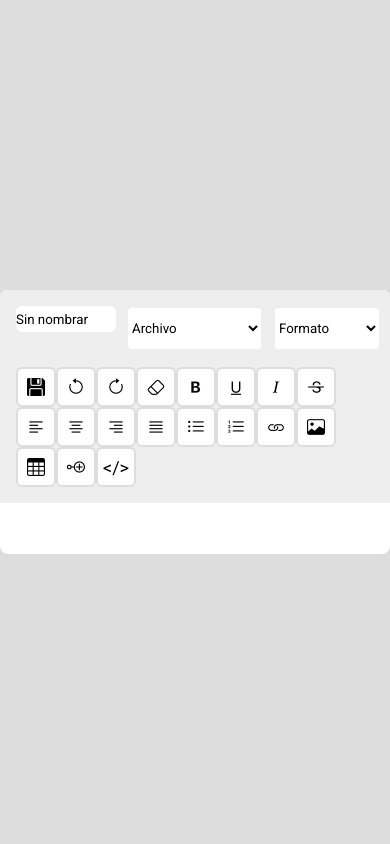
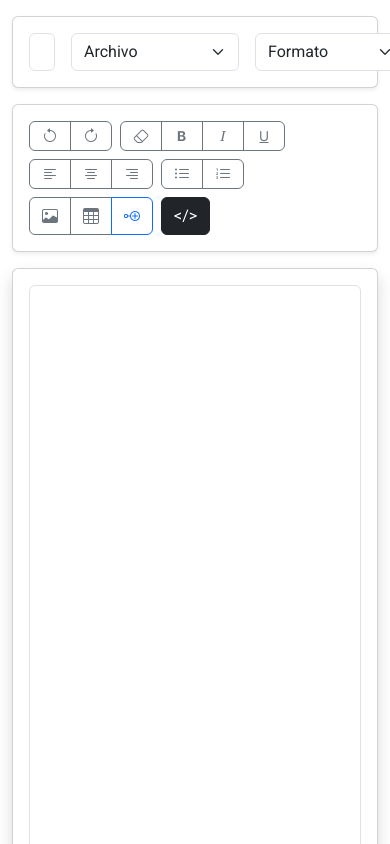
Before and after one commit to KevinLab123/componente-editor-de-texto, a website: page index.html in a window 390 px wide. Drawn offline with nearby package versions, Linux system fonts and the light colour scheme.

Commit message:
Migración de estructura de editor HTML y CSS a Bootsrap
Se reemplazan elementos como barra de herramientas, botones y espacio de contenido por una solución con boostrap, esto para brindar una mejor responsividad entre diferentes tamaños de pantalla y simplificando la estructura del editor.

```diff
--- a/index.html
+++ b/index.html
@@ -1,128 +1,184 @@
-<!DOCTYPE html>
-<html lang="en">
-
 <head>
     <meta charset="UTF-8">
     <meta name="viewport" content="width=device-width, initial-scale=1.0">
+
+    <!-- Bootstrap -->
+    <link href="https://cdn.jsdelivr.net/npm/bootstrap@5.3.3/dist/css/bootstrap.min.css" rel="stylesheet">
+
+    <!-- Bootstrap icons -->
     <link rel="stylesheet" href="https://cdn.jsdelivr.net/npm/bootstrap-icons@1.13.1/font/bootstrap-icons.min.css">
+
     <link rel="stylesheet" href="style.css">
-    <title>Editor De Texto</title>
+
+    <title>Editor de Plantillas</title>
 </head>
 
 <body>
-    <!-- Contenedor Principal -->
-    <div class="container">
-        <!-- Toolbar -->
-        <div class="toolbar">
-            <div class="head">
-                <input id="filename" type="text" placeholder="Nombre Del Archivo" value="Sin nombrar ">
-                <!-- Opciones Del ToolBar -->
-                <!-- Exportado -->
-                <select onchange="saveAsPDF(this.value); this.selectedIndex = 0;">
-                    <option value="" selected="" hidden="" disabled="">
-                        Archivo
-                    </option>
 
-                    <option value="new">
-                        Nuevo Documento
-                    </option>
-                    <option value="pdf">
-                        Guardar cómo PDF
-                    </option>
-                    <option value="save">
-                        Guardar plantilla
-                    </option>
+
+
+    <div class="container-fluid py-3">
+
+        <!-- HEADER -->
+        <div class="row mb-3">
+            <div class="col">
+                <div class="card shadow-sm">
+                    <div class="card-body d-flex gap-3 align-items-center">
+
+                        <input id="filename" type="text" class="form-control w-25" placeholder="Nombre del archivo"
+                            value="Sin nombrar">
+
+                        <!-- Archivo -->
+                        <select class="form-select w-auto" onchange="saveAsPDF(this.value); this.selectedIndex=0;">
+                            <option hidden selected>Archivo</option>
+                            <option value="new">Nuevo</option>
+                            <option value="pdf">Guardar PDF</option>
+                            <option value="save">Guardar Plantilla</option>
                         </select>
+
                         <!-- Formato -->
-                <select onchange="setBlockFormat(this.value); this.selectedIndex = 0;">
-                    <option value="" selected="" hidden="" disabled="">
-                        Formato
-                    </option>
-
+                        <select class="form-select w-auto" onchange="setBlockFormat(this.value); this.selectedIndex=0;">
+                            <option hidden selected>Formato</option>
                             <option value="h1">Encabezado 1</option>
                             <option value="h2">Encabezado 2</option>
                             <option value="h3">Encabezado 3</option>
                             <option value="h4">Encabezado 4</option>
                             <option value="h5">Encabezado 5</option>
                             <option value="h6">Encabezado 6</option>
-                    <option value="p">Parrafo</option>
-                </select>
-                <!-- Selector de fuente -->
-                <select onchange="setFontFamily(this.value); this.selectedIndex = 0;">
-                    <option value="" selected hidden disabled>Fuente</option>
-                    <optgroup label="Modernas">
-                        <option value="Arial, sans-serif">Arial</option>
-                        <option value="'Helvetica Neue', Helvetica, sans-serif">Helvetica</option>
-                        <option value="'Open Sans', sans-serif">Open Sans</option>
-                        <option value="Verdana, Geneva, sans-serif">Verdana</option>
-                    </optgroup>
-                    <optgroup label="Tradicionales">)">
-                        <option value="'Times New Roman', Times, serif">Times New Roman</option>
-                        <option value="Georgia, serif">Georgia</option>
-                        <option value="'Palatino Linotype', serif">Palatino</option>
-                    </optgroup>
-                    <optgroup label="Técnicas">
-                        <option value="'Courier New', Courier, monospace">Courier New</option>
-                    </optgroup>
+                            <option value="p">Párrafo</option>
                         </select>
 
-                <!-- Tamaño de fuente -->
-                <select onchange="setFontSize(this.value); this.selectedIndex = 0;">
-                    <option value="" selected hidden disabled>Tamaño De Fuente</option>
-                    <option value="12px">Muy Pequeño</option>
-                    <option value="14px">Pequeño</option>
-                    <option value="16px">Regular</option>
-                    <option value="20px">Medio</option>
-                    <option value="24px">Largo</option>
-                    <option value="32px">Extra Largo</option>
-                    <option value="48px">Grande</option>
+                        <!-- Fuente -->
+                        <select class="form-select w-auto" onchange="setFontFamily(this.value); this.selectedIndex=0;">
+                            <option hidden selected>Fuente</option>
+                            <option value="Arial">Arial</option>
+                            <option value="Verdana">Verdana</option>
+                            <option value="Georgia">Georgia</option>
                         </select>
-                <!-- Color y fondo -->
-                <div>
-                    <span>Color</span>
-                    <input oninput="formatDoc('foreColor',this.value); this.value='#000000';" type="color">
+
+                        <!-- Tamaño -->
+                        <select class="form-select w-auto" onchange="setFontSize(this.value); this.selectedIndex=0;">
+                            <option hidden selected>Tamaño</option>
+                            <option value="12px">12</option>
+                            <option value="16px">16</option>
+                            <option value="24px">24</option>
+                        </select>
+
+                        <!-- Color -->
+                        <input type="color" class="form-control form-control-color"
+                            oninput="formatDoc('foreColor',this.value)">
+
+                        <!-- Fondo -->
+                        <input type="color" class="form-control form-control-color"
+                            oninput="formatDoc('hiliteColor',this.value)">
+
+                    </div>
+                </div>
+            </div>
+        </div>
+        <!-- TOOLBAR -->
+        <div class="row mb-3">
+            <div class="col">
+                <div class="card shadow-sm">
+                    <div class="card-body">
+
+                        <div class="btn-toolbar gap-2 flex-wrap">
+
+                            <div class="btn-group">
+                                <button class="btn btn-outline-secondary" onclick="undo()">
+                                    <i class="bi bi-arrow-counterclockwise"></i>
+                                </button>
+
+                                <button class="btn btn-outline-secondary" onclick="redo()">
+                                    <i class="bi bi-arrow-clockwise"></i>
+                                </button>
                             </div>
 
-                <div>
-                    <span>Fondo</span>
-                    <input oninput="formatDoc('hiliteColor',this.value); this.value='#000000';" type="color">
+                            <div class="btn-group">
+                                 <button class="btn btn-outline-secondary" onclick="clearFormattingToParagraph()">
+                                    <i class="bi bi-eraser"></i>
+                                </button>
+
+                                <button class="btn btn-outline-secondary" onclick="bold()">
+                                    <i class="bi bi-type-bold"></i>
+                                </button>
+
+                                <button class="btn btn-outline-secondary" onclick="italic()">
+                                    <i class="bi bi-type-italic"></i>
+                                </button>
+
+                                <button class="btn btn-outline-secondary" onclick="underline()">
+                                    <i class="bi bi-type-underline"></i>
+                                </button>
                             </div>
 
+                            <div class="btn-group">
+                                <button class="btn btn-outline-secondary" onclick="alignText('left')">
+                                    <i class="bi bi-text-left"></i>
+                                </button>
+
+                                <button class="btn btn-outline-secondary" onclick="alignText('center')">
+                                    <i class="bi bi-text-center"></i>
+                                </button>
+
+                                <button class="btn btn-outline-secondary" onclick="alignText('right')">
+                                    <i class="bi bi-text-right"></i>
+                                </button>
+                            </div>
+
+                            <div class="btn-group">
+                                <button class="btn btn-outline-secondary" onclick="toggleList('ul')">
+                                    <i class="bi bi-list-ul"></i>
+                                </button>
+
+                                <button class="btn btn-outline-secondary" onclick="toggleList('ol')">
+                                    <i class="bi bi-list-ol"></i>
+                                </button>
+                            </div>
+
+                            <div class="btn-group">
+                                <button class="btn btn-outline-secondary" onclick="insertImageBase64()">
+                                    <i class="bi bi-image"></i>
+                                </button>
+
+                                <button class="btn btn-outline-secondary" onclick="insertTable()">
+                                    <i class="bi bi-table"></i>
+                                </button>
+
+                                <button class="btn btn-outline-primary" onclick="showButtonCard()">
+                                    <i class="bi bi-node-plus"></i>
+                                </button>
+                            </div>
+
+                            <button class="btn btn-dark show-code">&lt;/&gt;</button>
 
                         </div>
-            <div class="btn-toolbar">
-                <button onclick="saveContent()"><i class="bi bi-floppy-fill"></i></button>
-                <button onclick="undo()"><i class="bi bi-arrow-counterclockwise"></i></button>
-                <button onclick="redo()"><i class="bi bi-arrow-clockwise"></i></button>
-                <button onclick="clearFormattingToParagraph()"><i class="bi bi-eraser"></i></button>
-                <button onclick="bold()"><i class="bi bi-type-bold"></i></button>
-                <button onclick="underline()"><i class="bi bi-type-underline"></i></button>
-                <button onclick="italic()"><i class="bi bi-type-italic"></i></button>
-                <button onclick="strikethrough()"><i class="bi bi-type-strikethrough"></i></button>
-                <button onclick="alignText('left')"><i class="bi bi-text-left"></i></i></button>
-                <button onclick="alignText('center')"><i class="bi bi-text-center"></i></button>
-                <button onclick="alignText('right')"><i class="bi bi-text-right"></i></button>
-                <button onclick="alignText('justify')"><i class="bi bi-justify"></i></button>
-                <button onclick="toggleList('ul')"><i class="bi bi-list-ul"></i></button>
-                <button onclick="toggleList('ol')"><i class="bi bi-list-ol"></i></button>
-                <button onclick="addLink()"><i class="bi bi-link"></i></button>
-                <button onclick="insertImageBase64()"><i class="bi bi-image"></i></button>
-                <button onclick="insertTable()"><i class="bi bi-table"></i></button>
-                <button onclick="insertButton()"><i class="bi bi-node-plus"></i></button>
-                <button class="show-code" data-active="false">&lt;/&gt;</button>
+
+                    </div>
+                </div>
+            </div>
+        </div>
+        <!-- EDITOR -->
+        <div class="row">
+            <div class="col">
+
+                <div class="card shadow">
+
+                    <div class="card-body">
+
+                        <div id="content" contenteditable="true" class="form-control" style="min-height:600px;">
+                        </div>
+
                     </div>
                 </div>
 
-        <!-- Toolbar -->
-        <div id="content" contenteditable="true" spellcheck="false">
-
             </div>
         </div>
+        <script src="https://cdn.jsdelivr.net/npm/bootstrap@5.3.3/dist/js/bootstrap.bundle.min.js"></script>
         <script src="https://cdnjs.cloudflare.com/ajax/libs/html2pdf.js/0.10.1/html2pdf.bundle.min.js"></script>
         <script src="script.js"></script>
+
 </body>
 
-</html>
+
 </body>
-
-</html>
--- a/style.css
+++ b/style.css
@@ -6,123 +6,24 @@
     box-sizing: border-box;
     font-family: 'Roboto', sans-serif;
 }
-
+html,
 body {
-    background: #ddd;
-    display: flex;
-    align-items: center;
-    justify-content: center;
-    min-height: 100vh;
+    height: 100%;
+    overflow-x: hidden;
 }
-
-.container {
-    max-width: 991px;
-    width: 100%;
-    background: #fff;
-    border-radius: 8px;
-    overflow: hidden;
-}
-
-li{
+li {
     margin-left: 16px;
 }
-
-.toolbar {
-    padding: 16px;
-    background: #eee;
-}
-
-.toolbar .head {
-    display: flex;
-    grid-gap: 10px;
-    margin-bottom: 16px;
-}
-
-.toolbar .head input {
-    max-width: 100px;
-    padding: 6px 10px;
-    border-radius: 6px;
-    boder: 20px solid #ddd;
-    outline: none;
-}
-
-.toolbar .head select {
-    background: #fff;
-    border: 2px solid #eee;
-    border-radius: 6px;
-    outline: none;
-    cursor: pointer;
-}
-
-.toolbar .head color {
-    background: #fff;
-    border: 2px solid #ddd;
-    border-radius: 6px;
-    outline: none;
-    cursor: pointer;
-    display: flex;
-    align-items: center;
-    grid-gap: 6px;
-    padding: 0 10px;
-}
-
-.toolbar .head .color span{
-    font-size: 14px;
-}
-
-.toolbar .head input {
-    border: none;
-    padding: 0;
-    height: 26px;
-    width: 200px;
-    background: #fff;
-    cursor: pointer;
-}
-
-.toolbar .head .color input::-moz-color-swatch{
-    width: 10px;
-    height: 10px;
-    border: none;
-    border-radius: 50%;
-}
-
-.toolbar .btn-toolbar{
-    display: flex;
-    flex-wrap: wrap;
-    align-items: center;
-}
-
-.toolbar .btn-toolbar button{
-    background: #fff;
-    border: 2px solid #ddd;
-    border-radius: 6px;
-    cursor: pointer;
-    width: 40px;
-    height: 40px;
-    display: flex;
-    align-items: center;
-    justify-content: center;
-    font-size: 18px;
-}
-
-.toolbar .btn-toolbar button:hover{
-    background: #f3f3f3;
-    border: 2px solid #ddd;
-    border-radius: 6px;
-    cursor: pointer;
-}
-
-#content{
+#content {
     padding: 16px;
     outline: none;
 }
-
-.show-code[data-active="true"]{
+.show-code[data-active="true"] {
     background: #eee;
 }
-
 /* Estilos para los botones insertados en el contenido */
-.template-btn, .dynamic-button{
+.template-btn,
+.dynamic-button {
     display: inline-block;
     padding: 4px 8px;
     margin: 0 4px;
@@ -133,19 +34,19 @@ li{
     font-size: 0.9em;
     cursor: default;
 }
-
 .editor-table {
-    margin: 16px auto;   /* espacio arriba y abajo, centrado horizontal */
+    margin: 16px auto;
+    /* espacio arriba y abajo, centrado horizontal */
     border-collapse: collapse;
-    width: auto;         /* que se ajuste al contenido */
+    width: auto;
+    /* que se ajuste al contenido */
 }
-
-.editor-table td, .editor-table th {
+.editor-table td,
+.editor-table th {
     border: 1px solid #ccc;
     padding: 8px;
     text-align: center;
 }
-
 .table-control {
     background: #f0f0f0;
     border: 1px solid #ccc;
@@ -155,27 +56,21 @@ li{
     padding: 4px 8px;
     margin: 4px;
 }
-
 .table-control:hover {
     background: #e0e0e0;
 }
-
 .table-control.delete {
     background: #ffdddd;
     border: 1px solid #cc0000;
     color: #a00;
 }
-
 .table-control.delete:hover {
     background: #ffcccc;
 }
-
 .image-controls-bottom {
     margin-top: 5px;
     text-align: center;
-
 }
-
 .image-control {
     padding: 4px 8px;
     margin: 0 2px;
@@ -183,30 +78,17 @@ li{
     font-size: 12px;
     border-radius: 4px;
 }
-
 .image-control:hover {
     background: #e0e0e0;
 }
-
 .image-control.delete {
     background: #ffdddd;
     border: 1px solid #cc0000;
     color: #a00;
 }
-
 .image-control.delete:hover {
     background: #dfbfbf;
 }
-
-
-
-
-
-
-
-
-
-
 .table-control-align {
     padding: 4px 8px;
     margin: 0 2px;
@@ -218,35 +100,33 @@ li{
     color: #004080;
     transition: background 0.2s ease;
 }
-
 .table-control-align:hover {
     background: #cce0ff;
 }
-
 /* Wrapper general */
 .table-wrapper {
     display: flex;
-    flex-direction: column;   /* controles arriba, tabla en medio */
-    margin: 24px 0;           /* espacio arriba y abajo */
+    flex-direction: column;
+    /* controles arriba, tabla en medio */
+    margin: 24px 0;
+    /* espacio arriba y abajo */
     position: relative;
 }
-
 /* Controles superiores e inferiores siempre centrados */
 .table-controls-top,
 .table-controls-bottom {
     display: flex;
-    justify-content: center;  /* mantiene los botones centrados */
+    justify-content: center;
+    /* mantiene los botones centrados */
     gap: 8px;
     margin: 8px 0;
 }
-
 /* Contenedor de tabla */
 .table-container {
     display: flex;
     flex-direction: column;
     margin: 0 auto;
 }
-
 /* Controles laterales */
 .table-controls-side {
     display: flex;
@@ -254,29 +134,24 @@ li{
     justify-content: center;
     margin-left: 8px;
 }
-
 /* --- NUEVAS REGLAS DE ALINEACIÓN --- */
 .table-wrapper.align-left .table-container {
     align-items: flex-start;
     margin: 0;
 }
-
 .table-wrapper.align-center .table-container {
     align-items: center;
     margin: 0 auto;
 }
-
 .table-wrapper.align-right .table-container {
     align-items: flex-end;
     margin: 0;
 }
-
 /* Tabla */
 .editor-table {
     border-collapse: collapse;
     margin: 0 auto;
 }
-
 .editor-table td {
     border: 1px solid #ccc;
     padding: 8px;
@@ -293,16 +168,17 @@ li{
 
 .image-controls-top {
     position: absolute;
-    top: -30px; /* siempre arriba de la imagen */
+    top: -30px;
+    /* siempre arriba de la imagen */
     left: 50%;
     transform: translateX(-50%);
-    background: rgba(255,255,255,0.9);
+    background: rgba(255, 255, 255, 0.9);
     padding: 4px;
     border-radius: 4px;
     z-index: 10;
 }
 
-.image-control-align{
+.image-control-align {
     padding: 4px 8px;
     margin: 0 2px;
     cursor: pointer;
@@ -313,19 +189,23 @@ li{
     color: #004080;
 }
 
-.image-control-align:hover{
+.image-control-align:hover {
     background: #cce0ff;
 }
 
 .image-wrapper {
     position: relative;
-    display: block;       /* bloque para que margin auto funcione */
-    margin: 1em auto;     /* centrado por defecto */
-    text-align: center;   /* asegura que el contenido interno se centre */
+    display: block;
+    /* bloque para que margin auto funcione */
+    margin: 1em auto;
+    /* centrado por defecto */
+    text-align: center;
+    /* asegura que el contenido interno se centre */
 }
 
 .img-container {
-    display: inline-block; /* permite que se centre dentro del wrapper */
+    display: inline-block;
+    /* permite que se centre dentro del wrapper */
     position: relative;
 }
 
@@ -369,22 +249,29 @@ li{
 }
 
 .resize-handle.top-left {
-    top: 0; left: 0;
+    top: 0;
+    left: 0;
     transform: translate(-50%, -50%);
     cursor: nwse-resize;
 }
+
 .resize-handle.top-right {
-    top: 0; right: 0;
+    top: 0;
+    right: 0;
     transform: translate(50%, -50%);
     cursor: nesw-resize;
 }
+
 .resize-handle.bottom-left {
-    bottom: 0; left: 0;
+    bottom: 0;
+    left: 0;
     transform: translate(-50%, 50%);
     cursor: nesw-resize;
 }
+
 .resize-handle.bottom-right {
-    bottom: 0; right: 0;
+    bottom: 0;
+    right: 0;
     transform: translate(50%, 50%);
     cursor: nwse-resize;
 }
```
Lines whose indentation alone changed are shown as unchanged.
